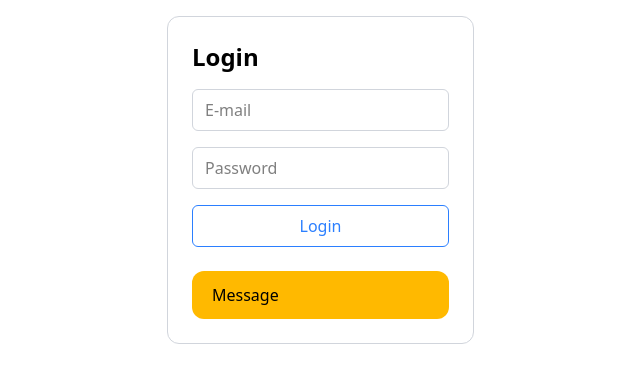
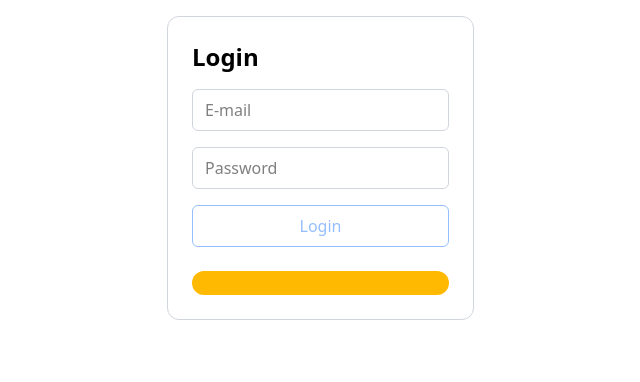
Before and after one commit to K-ost/auth-fullstack, a React (Vite) app in the folder client/: page / in a window 1280 px wide. Shown: the top 382 px of the page, without its empty margins (123-763 px from the left). Built offline with nearby package versions, Linux system fonts and the light colour scheme.

Commit message:
client: recreating mutate hook

```diff
--- a/client/src/api/api.ts
+++ b/client/src/api/api.ts
@@ -1,15 +1,24 @@
-import type { RestApiMethod } from "../types";
+import type { ErrorResponse, RestApiMethod } from "../types";
 
-export async function mutateData<T>(
+export async function mutateData<T, K>(
   url: string,
   method: RestApiMethod,
-  body?: string,
+  body?: K,
 ): Promise<T> {
   const response = await fetch(url, {
     headers: { "Content-Type": "application/json" },
     method,
-    body: body ?? null,
+    body: JSON.stringify(body) ?? null,
   });
   const data = await response.json();
+
+  if (!response.ok) {
+    throw {
+      status: response.status,
+      message: data.msg || "Request failed",
+      data,
+    } as ErrorResponse<T>;
+  }
+
   return data;
 }
--- a/client/src/components/LoginForm.tsx
+++ b/client/src/components/LoginForm.tsx
@@ -4,12 +4,17 @@ import Button from "../ui/Button";
 import Notification from "../ui/Notification";
 import useMutateData from "../hooks/useMutateData";
 import { ApiUrl } from "../constants";
+import type { AuthSuccessResponse, ErrorField, ErrorResponse, User } from "../types";
 
 const LoginForm = (): JSX.Element => {
   const [email, setEmail] = useState("");
   const [password, setPassword] = useState("");
 
-  const { mutate, isPending } = useMutateData({
+  const { mutate, isPending } = useMutateData<
+    AuthSuccessResponse,
+    ErrorResponse<ErrorField[]>,
+    Pick<User, "email" | "password">
+  >({
     keys: ["login"],
     method: "POST",
     url: `${ApiUrl}/login`,
@@ -22,10 +27,10 @@ const LoginForm = (): JSX.Element => {
       { email, password },
       {
         onError(error) {
-          console.log(error);
+          console.error("Error", error.data[0].msg);
         },
         onSuccess(data) {
-          console.log(data);
+          console.log("onSuccess", data);
         },
       },
     );
@@ -52,13 +57,18 @@ const LoginForm = (): JSX.Element => {
             placeholder="Password"
           />
         </div>
+
         <div className="mb-6">
-          <Button type="submit" aria-label="Login button">
+          <Button
+            type="submit"
+            aria-label="Login button"
+            disabled={!email.length || !password.length}
+          >
             {isPending ? "Loading..." : "Login"}
           </Button>
         </div>
 
-        <Notification message="Message" />
+        <Notification message="" />
       </form>
     </div>
   );
--- a/client/src/constants.ts
+++ b/client/src/constants.ts
@@ -1 +1 @@
-export const ApiUrl = "http://localhost:8080";
+export const ApiUrl = "http://localhost:8080/api";
--- a/client/src/hooks/useMutateData.tsx
+++ b/client/src/hooks/useMutateData.tsx
@@ -7,11 +7,12 @@ type MutateProps = {
   method: RestApiMethod;
   url: string;
 };
-const useMutateData = <T,>(props: MutateProps) => {
+const useMutateData = <Data, Error, Vars>(props: MutateProps) => {
   const { keys, method, url } = props;
-  return useMutation({
-    mutationFn: (data: T) => mutateData(url, method, JSON.stringify(data)),
+  return useMutation<Data, Error, Vars>({
+    mutationFn: (data) => mutateData<Data, Vars>(url, method, data),
     mutationKey: keys,
+    retry: false,
   });
 };
 
--- a/client/src/ui/Button.tsx
+++ b/client/src/ui/Button.tsx
@@ -4,7 +4,7 @@ const Button: FC<ButtonHTMLAttributes<HTMLButtonElement>> = (props): JSX.Element
   return (
     <button
       {...props}
-      className="cursor-pointer rounded-md px-4 py-2 border border-blue-500 text-blue-500 duration-300 hover:bg-blue-500 hover:text-white w-full"
+      className="not-disabled:cursor-pointer rounded-md px-4 py-2 border border-blue-500 text-blue-500 duration-300 hover:not-disabled:bg-blue-500 hover:not-disabled:text-white w-full disabled:opacity-50"
     />
   );
 };
```
Also changed, not shown: client/src/types.ts (+13 -0 lines).
